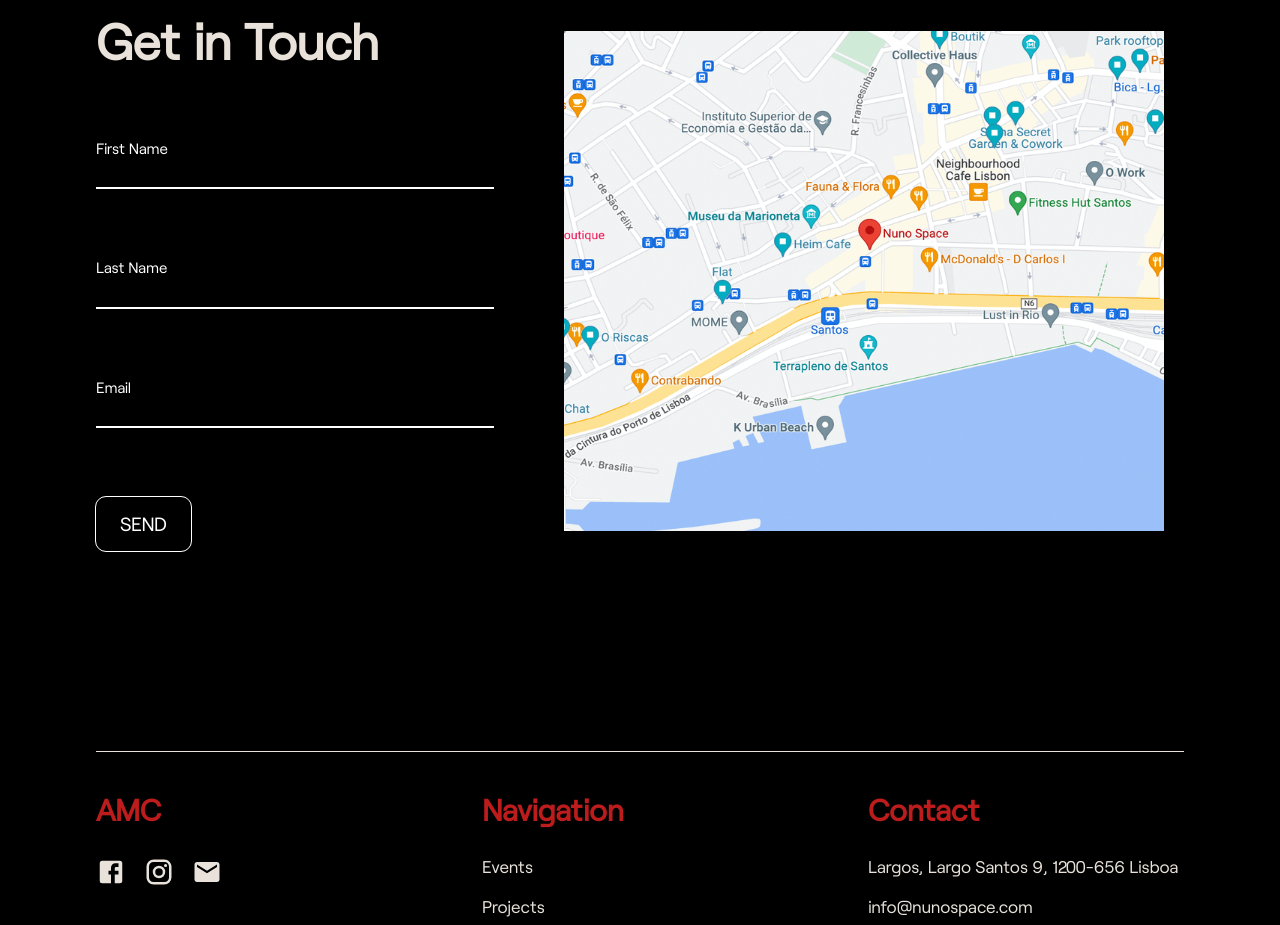
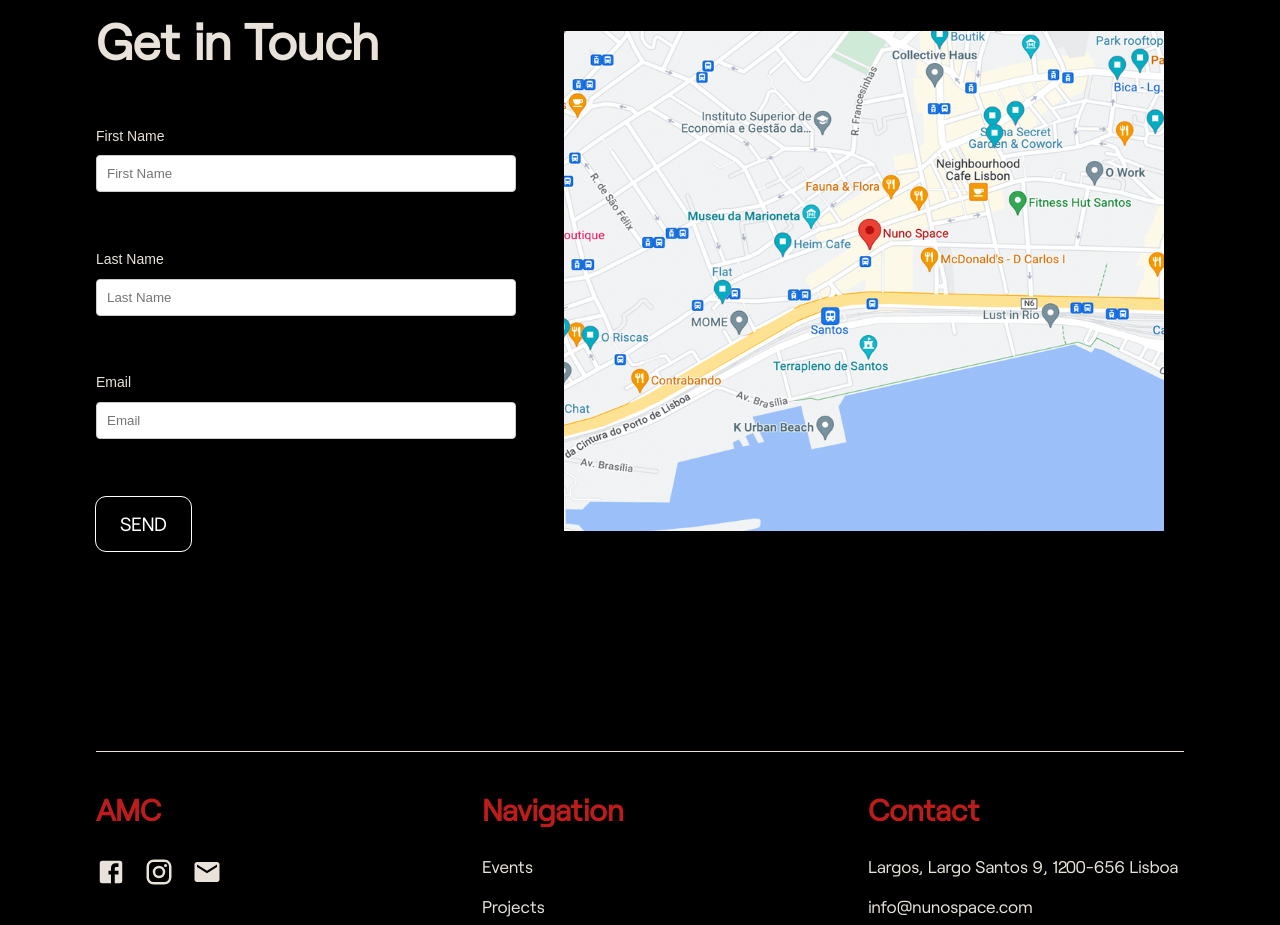
Before and after one commit to AMC-website/Frontend, a Next.js app: page / in a window 1280 px wide. Shown: the part 7600-8525 px from the top of the page. Built offline with nearby package versions, Linux system fonts and the light colour scheme.

Commit message:
contactform correction

```diff
--- a/src/components/Contact/ContactForm.tsx
+++ b/src/components/Contact/ContactForm.tsx
@@ -6,6 +6,7 @@ import { Button, useMediaQuery } from "@mui/material";
 import Image from "next/image";
 import { h4_, h5, h6 } from "@/constants";
 import { color } from "@/constants";
+import styles from "@/styles/contact.module.css";
 
 export default function ContactForm() {
 	const breakPoint = useMediaQuery("(min-width:600px)");
@@ -55,20 +56,23 @@ export default function ContactForm() {
 					Get in Touch
 				</Typography>
 
-                {inputs.map((input) => (
-                    <div>
-                        <TextField
-                            focused
+				{inputs.map((input, index) => (
+					<Box
 						sx={{
-                                minWidth: "100%",
-                                borderColor: color,
+							display: "flex",
+							flexDirection: "column",
+							gap: "10px",
 						}}
-                            id="outlined-error"
-                            color="neutral"
-                            label={input}
-                            variant="standard"
+					>
+						<label htmlFor={`${index}input`}>
+							<Typography variant="h4">{input}</Typography>
+						</label>
+						<input
+							placeholder={input}
+							id={`${index}input`}
+							className={styles.contactinput}
 						/>
-                    </div>
+					</Box>
 				))}
 
 				<Button
@@ -90,7 +94,7 @@ export default function ContactForm() {
 						fontSize: h6,
 					}}
 					type="submit"
-                    onClick={() => { }}
+					onClick={() => {}}
 				>
 					Send
 				</Button>
--- /dev/null
+++ b/src/styles/contact.module.css
@@ -0,0 +1,16 @@
+.contactinput{
+
+ width: 100%;
+  color: #000; /* Text color */
+  border: 1px solid #ccc; /* Border color */
+  padding: 10px; /* Padding around the input */
+  border-radius: 4px; /* Border radius */
+  outline: none; /* Remove default focus outline */
+
+}
+
+.contactinput:focus{
+
+ border-color: #007bff; /* Border color when focused */
+  box-shadow: 0 0 0 2px #007bff40; /* Box shadow when focused */
+}
```
Lines whose indentation alone changed are shown as unchanged.
